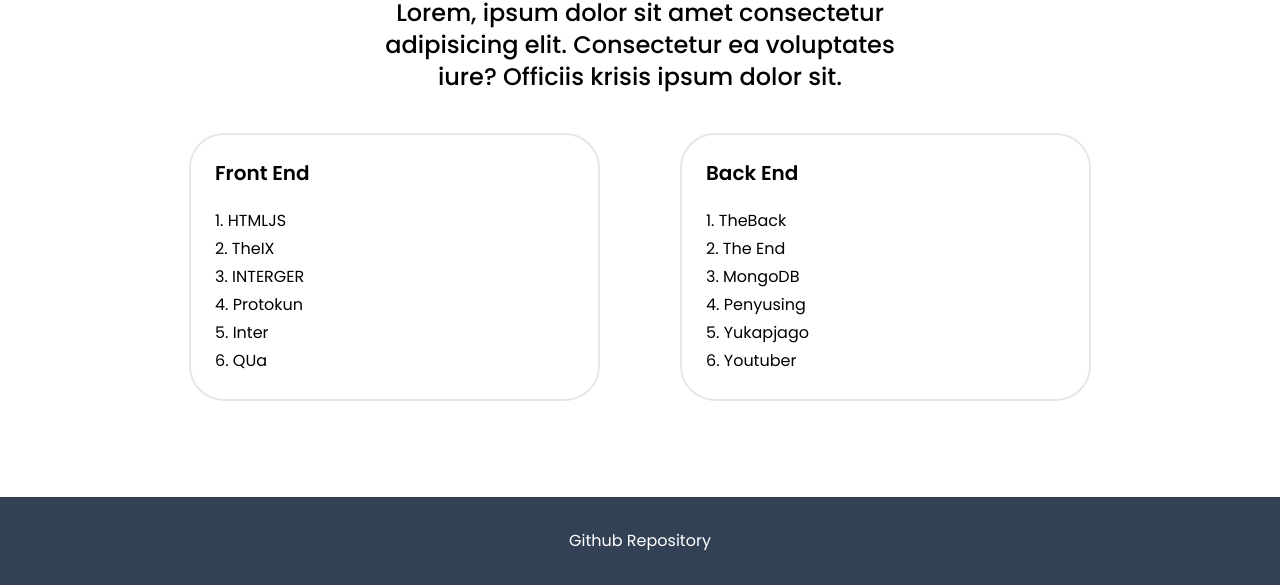
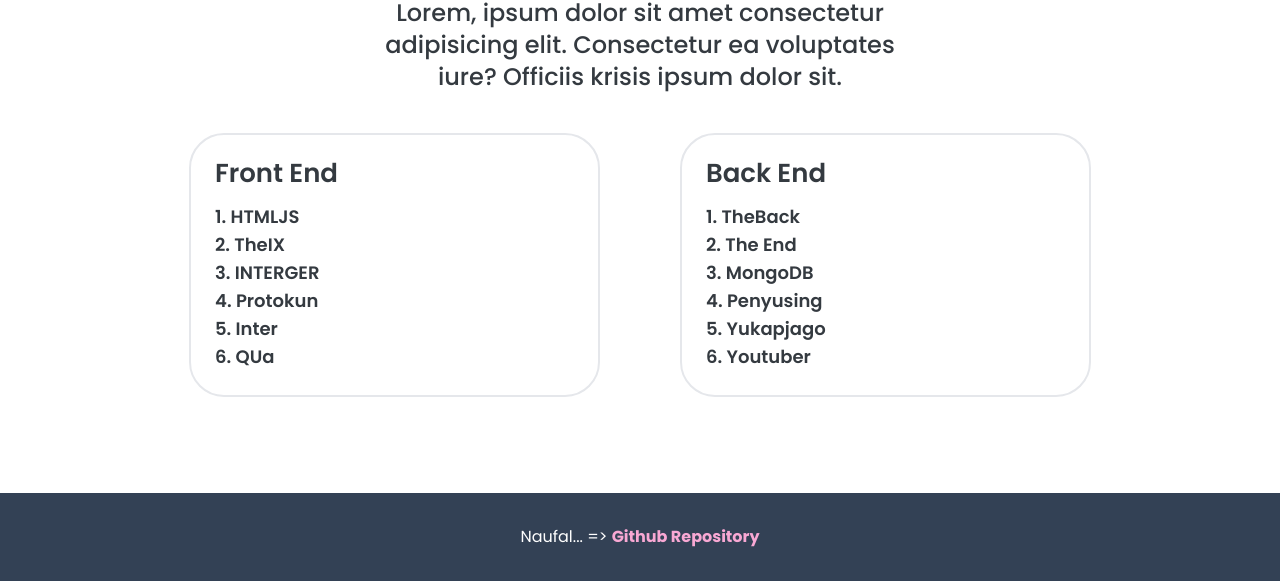
Before and after one commit to nfal001/slicing-tailwind, a website: page index.html in a window 1280 px wide. Shown: the part 669-1254 px from the top of the page. Drawn offline with Linux system fonts and the light colour scheme.

Commit message:
v.01f
ya?

```diff
--- a/assets/css/input.css
+++ b/assets/css/input.css
@@ -4,4 +4,5 @@
 
 body {
     font-family: "poppins", monospace;
+    color: #343A40;
 }
--- a/index.html
+++ b/index.html
@@ -43,31 +43,31 @@
       class="flex flex-col max-w-[982px] mx-auto sm:flex-row md:flex-row lg:flex-row xl:flex-row justify-center items-center mb-24"
     >
       <div class="mx-10 px-6 py-6 border-2 w-72 rounded-[35px] w-full lg:w-[445px] mb-5 sm:mb-0 lg:mb-0">
-        <p class="text-xl mb-5 font-semibold">Front End</p>
+        <p class="text-xl mb-4 font-semibold text-[26px]">Front End</p>
         <ol class="list-decimal list-inside">
-          <li class="leading-7">HTMLJS</li>
-          <li class="leading-7">TheIX</li>
-          <li class="leading-7">INTERGER</li>
-          <li class="leading-7">Protokun</li>
-          <li class="leading-7">Inter</li>
-          <li class="leading-7">QUa</li>
+          <li class="leading-7 text-lg font-semibold">HTMLJS</li>
+          <li class="leading-7 text-lg font-semibold">TheIX</li>
+          <li class="leading-7 text-lg font-semibold">INTERGER</li>
+          <li class="leading-7 text-lg font-semibold">Protokun</li>
+          <li class="leading-7 text-lg font-semibold">Inter</li>
+          <li class="leading-7 text-lg font-semibold">QUa</li>
         </ol>
       </div>
       <div class="mx-10 px-6 py-6 border-2 w-72 rounded-[35px] w-full lg:w-[445px]">
-        <p class="text-xl mb-5 font-semibold">Back End</p>
+        <p class="text-xl mb-4 font-semibold text-[26px]">Back End</p>
         <ol class="list-decimal list-inside">
-          <li class="leading-7">TheBack</li>
-          <li class="leading-7">The End</li>
-          <li class="leading-7">MongoDB</li>
-          <li class="leading-7">Penyusing</li>
-          <li class="leading-7">Yukapjago</li>
-          <li class="leading-7">Youtuber</li>
+          <li class="leading-7 text-lg font-semibold">TheBack</li>
+          <li class="leading-7 text-lg font-semibold">The End</li>
+          <li class="leading-7 text-lg font-semibold">MongoDB</li>
+          <li class="leading-7 text-lg font-semibold">Penyusing</li>
+          <li class="leading-7 text-lg font-semibold">Yukapjago</li>
+          <li class="leading-7 text-lg font-semibold">Youtuber</li>
         </ol>
       </div>
     </div>
     <div class="w-full mt-8 py-8 bg-slate-700 ">
       <p class="text-center text-white">
-        <a href="https://github.com/nfal001/slicing-tailwind">Github Repository</a>
+        <a href="https://github.com/nfal001/slicing-tailwind"> Naufal... => <span class="text-pink-300 font-bold">Github Repository</span></a>
       </p>
     </div>
   </body>
```
Also changed, not shown: assets/css/output.css.
